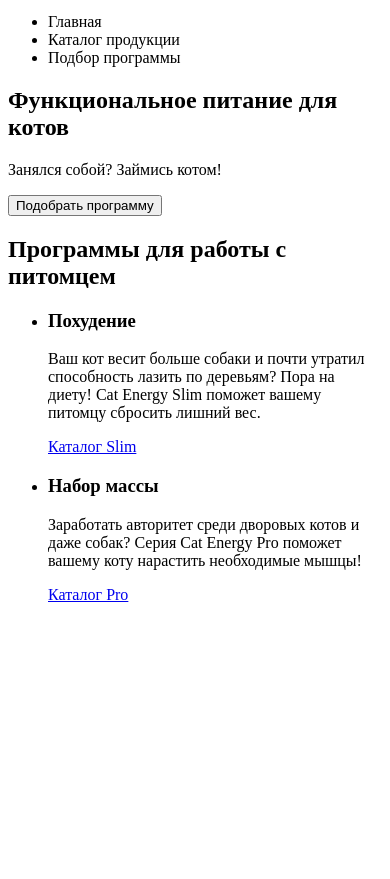
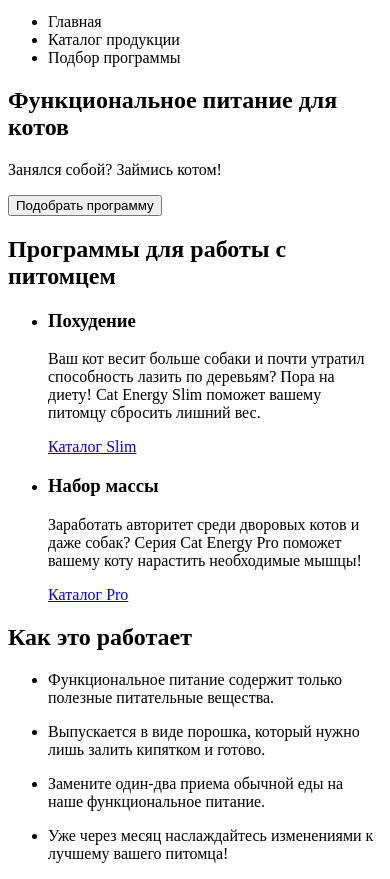
Before and after one commit to kohigh/203969-cat-energy-21, a website: page source/index.html in a window 390 px wide. Shown: the part 74-953 px from the top of the page. Before the commit the page ends 844 px from the top, so only its background shows below. Drawn offline with Linux system fonts and the light colour scheme.

Commit message:
main features mobile

```diff
--- a/source/index.html
+++ b/source/index.html
@@ -48,6 +48,37 @@
           </li>
         </ul>
       </section>
+      <section class="features">
+        <h2 class="features__title">Как это работает</h2>
+        <ul class="features__list">
+          <li class="features__item features__item--healthy">
+            <p class="features__description">
+              Функциональное питание
+              содержит только полезные
+              питательные вещества.
+            </p>
+          </li>
+          <li class="features__item features__item--flexible">
+            <p class="features__description">
+              Выпускается в виде порошка,
+              который нужно лишь залить
+              кипятком и готово.
+            </p>
+          </li>
+          <li class="features__item features__item--nutritious">
+            <p class="features__description">
+              Замените один-два приема
+              обычной еды на наше
+              функциональное питание.
+            </p>
+          </li>
+          <li class="features__item features__item--effective">
+            <p class="features__description">
+              Уже через месяц наслаждайтесь изменениями к лучшему вашего питомца!
+            </p>
+          </li>
+        </ul>
+      </section>
     </main>
   </body>
 </html>
```
